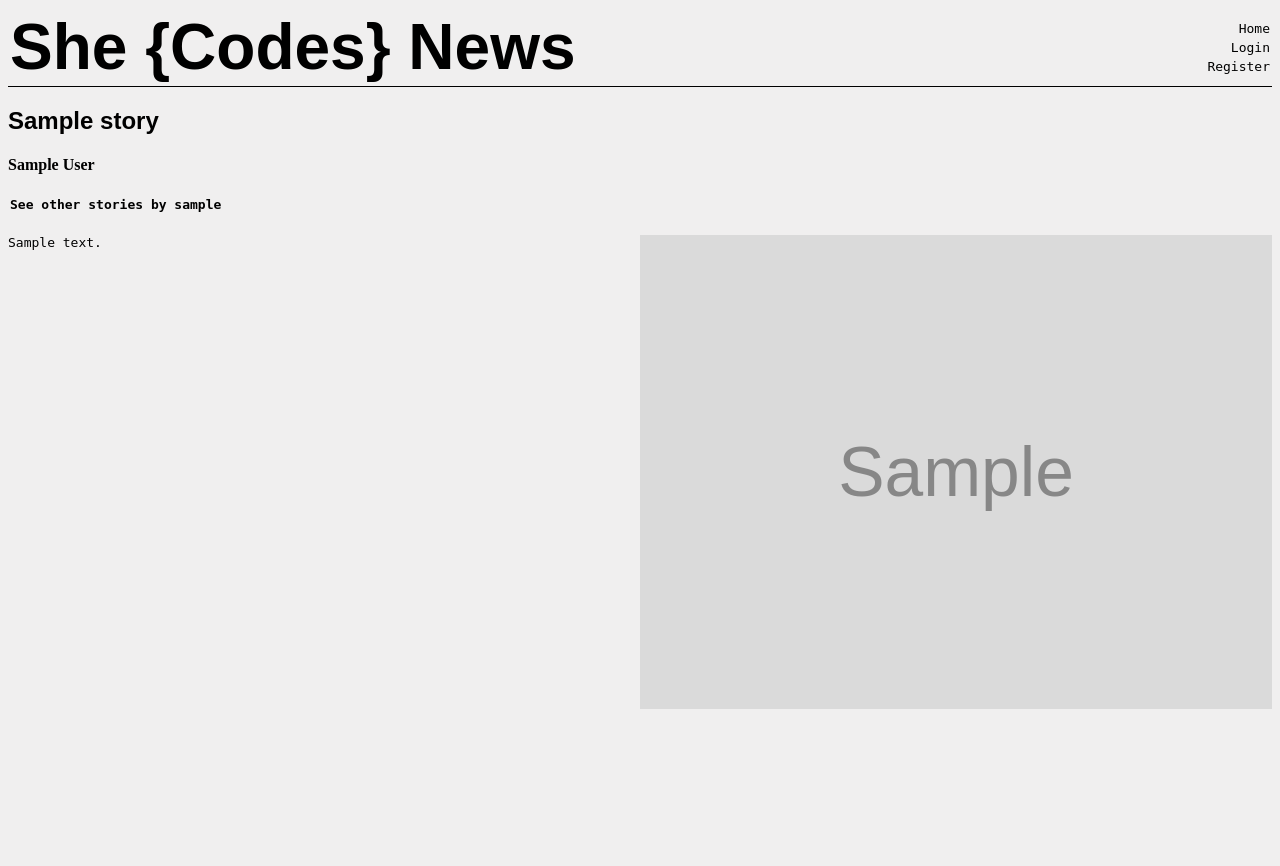
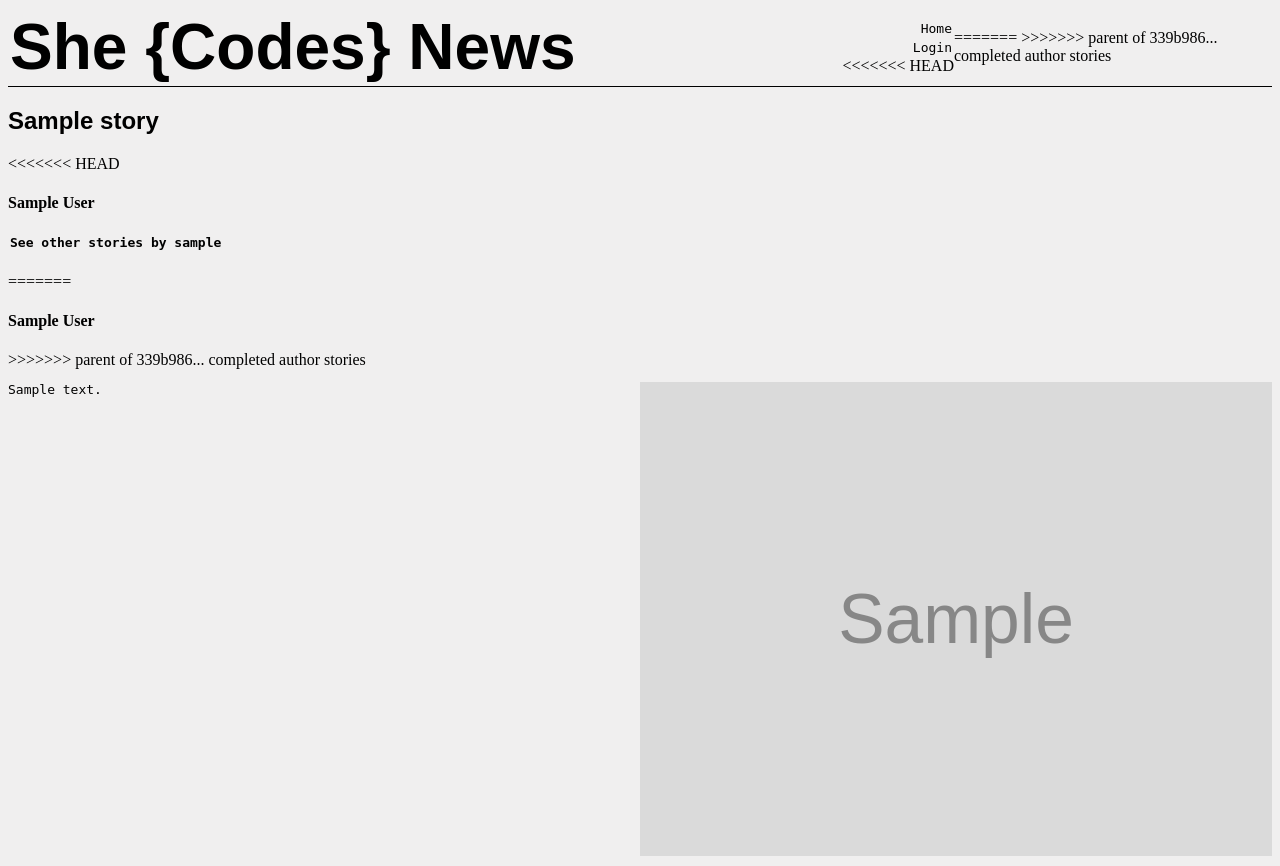
Before and after one commit to tashseeto/django_project, a Django app: template she_codes_news/news/templates/news/story.html in a window 1280 px wide. Before the commit the page ends 709 px from the top, so only its background shows below. Run offline with Django 3.2, Linux system fonts and the light colour scheme; the template is opened without the code that fills it: most values are stand-ins (such as "Sample title", 1, 10 or a date in 2020); grey boxes marked "Sample" are stand-in pictures; parts of the project's set-up code (start-up, migrations or seed data) failed here and were passed over; some web fonts are replaced.

Commit message:
reverting to last commit

```diff
--- a/she_codes_news/news/forms.py
+++ b/she_codes_news/news/forms.py
@@ -1,8 +1,6 @@
 from django import forms
 from django.forms import ModelForm
 from .models import NewsStory
-from django.views import generic
-
 
 class StoryForm(ModelForm):
     class Meta:
--- a/she_codes_news/news/models.py
+++ b/she_codes_news/news/models.py
@@ -7,8 +7,7 @@ class NewsStory(models.Model):
     # author = models.CharField(max_length=200)
     author = models.ForeignKey(
         get_user_model(),
-        on_delete=models.CASCADE,
-        related_name="stories",
+        on_delete=models.CASCADE
     )
     pub_date = models.DateTimeField()
     content = models.TextField()
--- a/she_codes_news/news/templates/news/createStory.html
+++ b/she_codes_news/news/templates/news/createStory.html
@@ -5,12 +5,14 @@
 <link rel="stylesheet" type="text/css" href="{% static 'news/styles.css' %}">
 {% endblock %}
 
-
 {% block content %}
 
+<<<<<<< HEAD
 
 <h2>Add a story</h2>
 
+=======
+>>>>>>> parent of 339b986... completed author stories
 <form action=" " method="post">
     {% csrf_token%}
     {{ form.as_p }}
--- a/she_codes_news/news/templates/news/index.html
+++ b/she_codes_news/news/templates/news/index.html
@@ -8,6 +8,7 @@
 {% block content %}
 
     <h2>Latest News</h2>
+    <h2> <a href="{% url 'news:newStory' %}">Write New Story</a> </h2>
 
     <div id="latest-stories">
         {% if latest_stories %}
--- a/she_codes_news/news/templates/news/story.html
+++ b/she_codes_news/news/templates/news/story.html
@@ -9,8 +9,12 @@
 
 <div id="story-wrapper">
     <h2>{{ story.title }}</h2>
+<<<<<<< HEAD
     <h4>{{ story.author}}</h4>
     <h4><a href="{% url 'users:authorStories' user.id %}}"> See other stories by {{ story.author.username }}</a></h4>
+=======
+    <h4>{{ story.author }}</h4>
+>>>>>>> parent of 339b986... completed author stories
     <div id="story-content">
         <img src={{ story.image_source }}>
         <!-- <img src="{% static '/news/images/placeholder-5.jpg' %}"> -->
--- a/she_codes_news/news/urls.py
+++ b/she_codes_news/news/urls.py
@@ -6,6 +6,10 @@ app_name = 'news'
 urlpatterns = [
     path('', views.IndexView.as_view(), name='index'),
     path('<int:pk>/', views.StoryView.as_view(), name='story'),
+<<<<<<< HEAD
     path('add-story/', views.AddStoryView.as_view(), name='newStory'),
 #     path('user:author/<int:pk>/', views.AuthorView.as_view(), name='author-detail'),
+=======
+    path('add-story/', views.AddStoryView.as_view(), name='newStory')
+>>>>>>> parent of 339b986... completed author stories
 ]
--- a/she_codes_news/news/views.py
+++ b/she_codes_news/news/views.py
@@ -13,8 +13,8 @@ class IndexView(generic.ListView):
 
     def get_context_data(self, **kwargs):
         context = super().get_context_data(**kwargs)
-        context['latest_stories'] = NewsStory.objects.order_by('-pub_date').all()[:4]
-        context['all_stories'] = NewsStory.objects.order_by('-pub_date')
+        context['latest_stories'] = NewsStory.objects.all()[:4]
+        context['all_stories'] = NewsStory.objects.all()
         return context
 
 class StoryView(generic.DetailView):
--- a/she_codes_news/templates/nav.html
+++ b/she_codes_news/templates/nav.html
@@ -1,11 +1,14 @@
 <nav>
     <a href="{% url 'news:index' %}">Home</a>
     {% if request.user.is_authenticated %}
-        <a href="{% url 'users:myAccount' user.id %}">{{ request.user.username }}</a>
+        <a href="#">{{ request.user.username }}</a>
         <!-- ^^profile page for an author -->
         <a href="{% url 'logout' %}">Logout</a>
     {% else %}
         <a href="{% url 'login' %}">Login</a>
-        <a href="{% url 'users:createAccount' %}">Register</a>
     {% endif %}
+<<<<<<< HEAD
 </nav>
+=======
+</nav>
+>>>>>>> parent of 339b986... completed author stories
--- a/she_codes_news/users/models.py
+++ b/she_codes_news/users/models.py
@@ -6,7 +6,6 @@ class CustomUser(AbstractUser):
     first_name = models.CharField(max_length=200)
     last_name = models.CharField(max_length=200)
     email = models.CharField(max_length=200)
-    pass
 
 
     def __str__(self):
--- a/she_codes_news/users/urls.py
+++ b/she_codes_news/users/urls.py
@@ -1,8 +1,6 @@
 from django.urls import path
 from .views import CreateAccountView
 from .views import ChangeAccountView
-from .views import MyAccountView
-from .views import AuthorView
 
 
 app_name = 'users'
@@ -10,6 +8,4 @@ app_name = 'users'
 urlpatterns = [
     path('create-account/',CreateAccountView.as_view(), name='createAccount'),
     path('change-account/',ChangeAccountView.as_view(), name='changeAccount'),
-    path('my-account/<int:pk>',MyAccountView.as_view(), name='myAccount'),
-    path('author/<int:pk>/authorStories', AuthorView.as_view(), name='authorStories'),
 ]
```
Also changed, not shown: she_codes_news/users/views.py (+0 -11 lines), she_codes_news/users/forms.py (line endings or trailing spaces).
